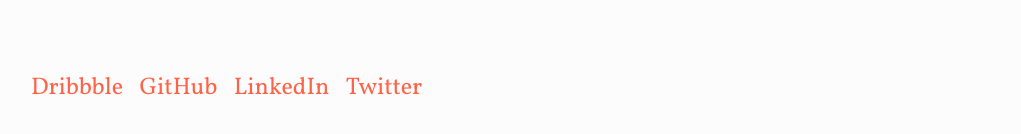
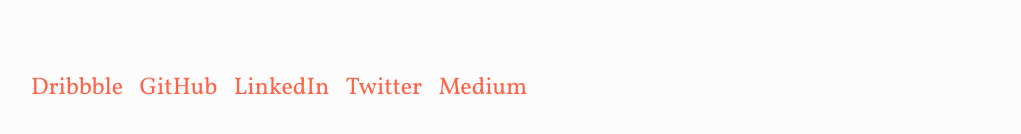
Before and after one commit to faustoperez/about, a plain HTML site: page index.html in a window 1280 px wide. Shown: the part 422-556 px from the top of the page, without its empty margins (129-1150 px from the left). Drawn offline with Linux system fonts and the light colour scheme.

Commit message:
Add Medium link

```diff
--- a/index.html
+++ b/index.html
@@ -17,6 +17,7 @@
 				<li><a href="https://github.com/faustoperez">GitHub</a></li>
 				<li><a href="https://www.linkedin.com/in/faustoperez">LinkedIn</a></li>
 				<li><a href="https://twitter.com/imfausto">Twitter</a></li>
+				<li><a href="https://medium.com/@faustoperez">Medium</a></li>
 			</ul>
 		</div>
 	</body>
```
